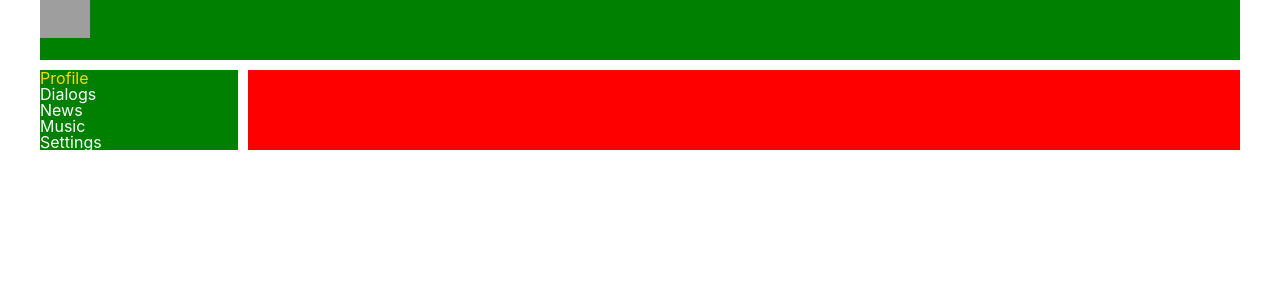
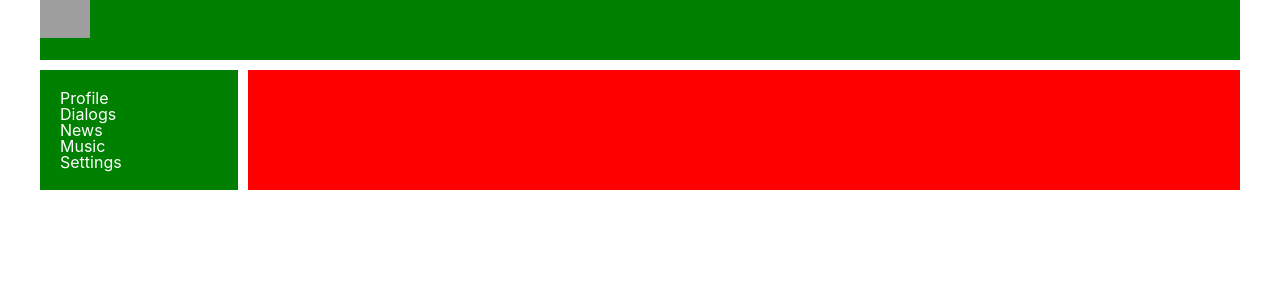
Before and after one commit to DoWhatYouL0ve/social_network, a React (Create React App) app: page / in a window 1280 px wide. Shown: the top 300 px of the page. Built offline with nearby package versions, Linux system fonts and the light colour scheme; grey boxes are pictures that could not be loaded.

Commit message:
lesson20 NavLink / activeClassName

```diff
--- a/src/components/Nav/Navbar.module.css
+++ b/src/components/Nav/Navbar.module.css
@@ -1,6 +1,7 @@
 .nav {
     grid-area: n;
     background-color: green;
+    padding: 20px;
 }
 
 .item a{
@@ -8,6 +9,6 @@
     text-decoration: none;
 }
 
-.item.active a{
+.item a.active{
     color: gold;
 }
--- a/src/components/Nav/Navbar.tsx
+++ b/src/components/Nav/Navbar.tsx
@@ -1,23 +1,34 @@
 import React from 'react'
+import { NavLink } from 'react-router-dom'
 import style from './Navbar.module.css'
 
 export const Navbar = () => {
     return (
         <nav className={style.nav}>
-            <div className={`${style.item} ${style.active}`}>
-                <a href="/profile">Profile</a>
+            <div className={style.item}>
+                <NavLink to="/profile" activeClassName={style.active}>
+                    Profile
+                </NavLink>
             </div>
             <div className={style.item}>
-                <a href="/dialogs">Dialogs</a>
+                <NavLink to="/dialogs" activeClassName={style.active}>
+                    Dialogs
+                </NavLink>
             </div>
             <div className={style.item}>
-                <a href="/news">News</a>
+                <NavLink to="/news" activeClassName={style.active}>
+                    News
+                </NavLink>
             </div>
             <div className={style.item}>
-                <a href="/music">Music</a>
+                <NavLink to="/music" activeClassName={style.active}>
+                    Music
+                </NavLink>
             </div>
             <div className={style.item}>
-                <a href="settings">Settings</a>
+                <NavLink to="settings" activeClassName={style.active}>
+                    Settings
+                </NavLink>
             </div>
         </nav>
     )
```
